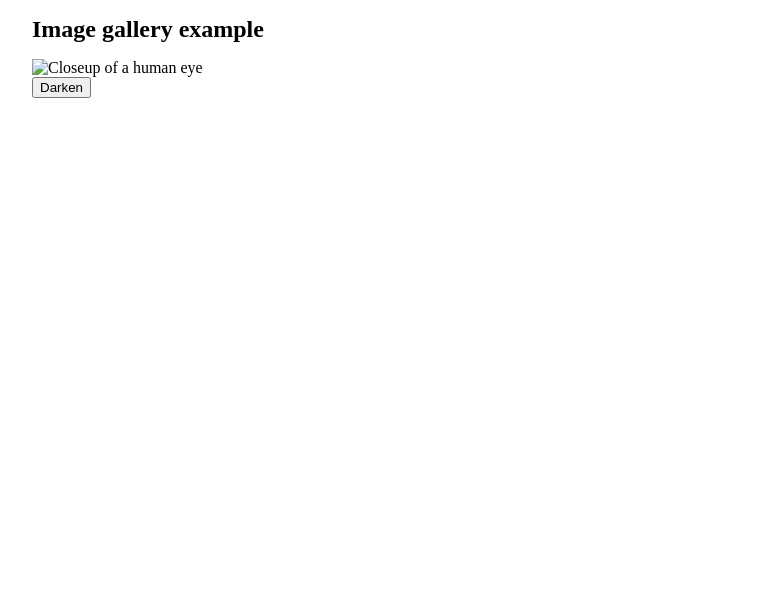
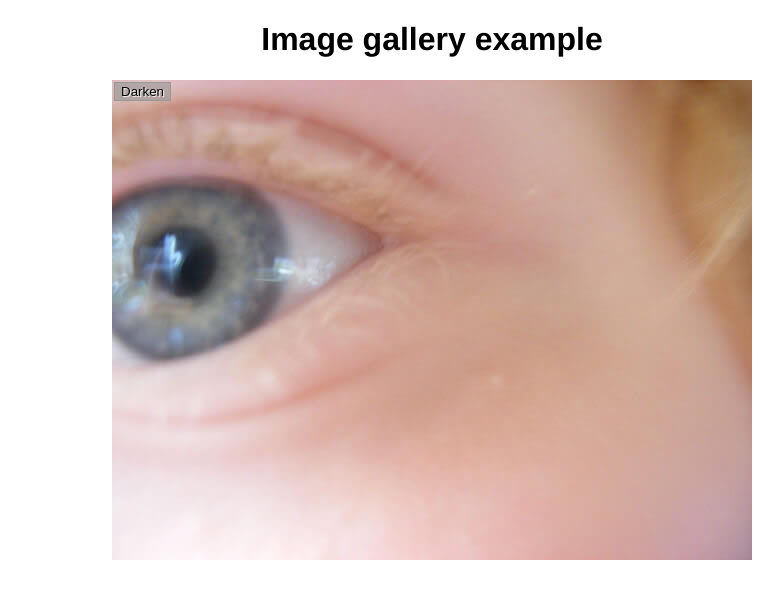
Before and after one commit to sc-11/myrepo, a plain HTML site: page assignment4/part2.html in a window 1280 px wide. Shown: the whole page, without its empty margins (208-991 px from the left). Drawn offline with Linux system fonts and the light colour scheme; files that its build step writes are made by us from their sources.

Commit message:
added pictures, made pics array

```diff
--- /dev/null
+++ b/assignment4/part2.css
@@ -0,0 +1,49 @@
+/*	Name: Sebastian Cosentino
+	File: part2.css
+	Date: August 2, 2024
+	Purpose: Part 2 css of assignment 4
+    */
+
+    h1 {
+      font-family: helvetica, arial, sans-serif;
+      text-align: center;
+    }
+
+    body {
+      width: 640px;
+      margin: 0 auto;
+    }
+
+    .full-img {
+      position: relative;
+      display: block;
+      width: 640px;
+      height: 480px;
+    }
+
+    .overlay {
+      position: absolute;
+      top: 0;
+      left: 0;
+      width: 640px;
+      height: 480px;
+      background-color: rgba(0,0,0,0);
+    }
+
+    button {
+      border: 0;
+      background: rgba(150,150,150,0.6);
+      text-shadow: 1px 1px 1px white;
+      border: 1px solid #999;
+      position: absolute;
+      cursor: pointer;
+      top: 2px;
+      left: 2px;
+    }
+
+    .thumb-bar img {
+      display: block;
+      width: 20%;
+      float: left;
+      cursor: pointer;
+    }
--- a/assignment4/part2.html
+++ b/assignment4/part2.html
@@ -6,13 +6,13 @@
 -->
 
 <!DOCTYPE html>
-<html lang="en-us">
+<html lang="en-US">
   <head>
     <meta charset="utf-8">
-
+    <meta name="viewport" content="width=device-width">
     <title>Image gallery</title>
 
-    <link rel="stylesheet" href="style.css">
+    <link rel="stylesheet" href="part2.css">
 
   </head>
 
@@ -20,7 +20,7 @@
     <h1>Image gallery example</h1>
 
     <div class="full-img">
-      <img class="displayed-img" src="images/pic1.jpg" alt="Closeup of a human eye">
+      <img class="displayed-img" src="pic1.jpg" alt="Closeup of a human eye">
       <div class="overlay"></div>
       <button class="dark">Darken</button>
     </div>
--- a/assignment4/part2.js
+++ b/assignment4/part2.js
@@ -4,21 +4,19 @@
 	Purpose: Part 2 js of assignment 4
     */
 
-const displayedImage = document.querySelector('.displayed-img');
-const thumbBar = document.querySelector('.thumb-bar');
 
-const btn = document.querySelector('button');
-const overlay = document.querySelector('.overlay');
+    const displayedImage = document.querySelector('.displayed-img');
+    const thumbBar = document.querySelector('.thumb-bar');
 
-/* Declaring the array of image filenames */
+    const btn = document.querySelector('button');
+    const overlay = document.querySelector('.overlay');
 
-/* Declaring the alternative text for each image file */
 
-/* Looping through images */
-
-const newImage = document.createElement('img');
-newImage.setAttribute('src', xxx);
-newImage.setAttribute('alt', xxx);
-thumbBar.appendChild(newImage);
-
-/* Wiring up the Darken/Lighten button */
+    const pics = ['pic1.jpg', `pic2.jpg`, `pic3.jpg`, `pic4.jpg`, `pic5.jpg`];
+    const alts = {
+      'pic1.jpg' : 'Closeup of a human eye',
+      'pic2.jpg' : 'Rock that looks like a wave',
+      'pic3.jpg' : 'Purple and white pansies',
+      'pic4.jpg' : 'Section of wall from a pharoah\'s tomb',
+      'pic5.jpg' : 'Large moth on a leaf'
+    }
```
